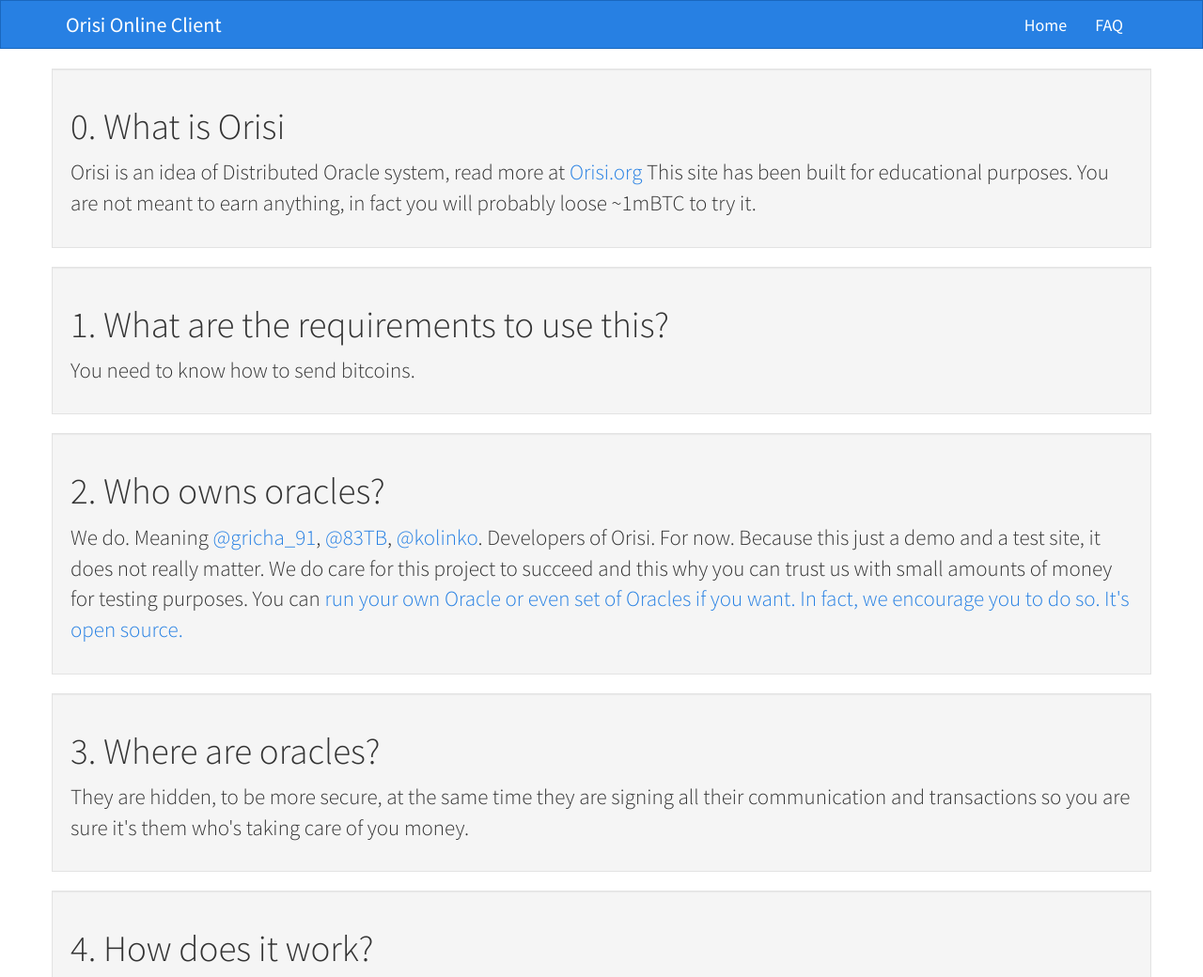
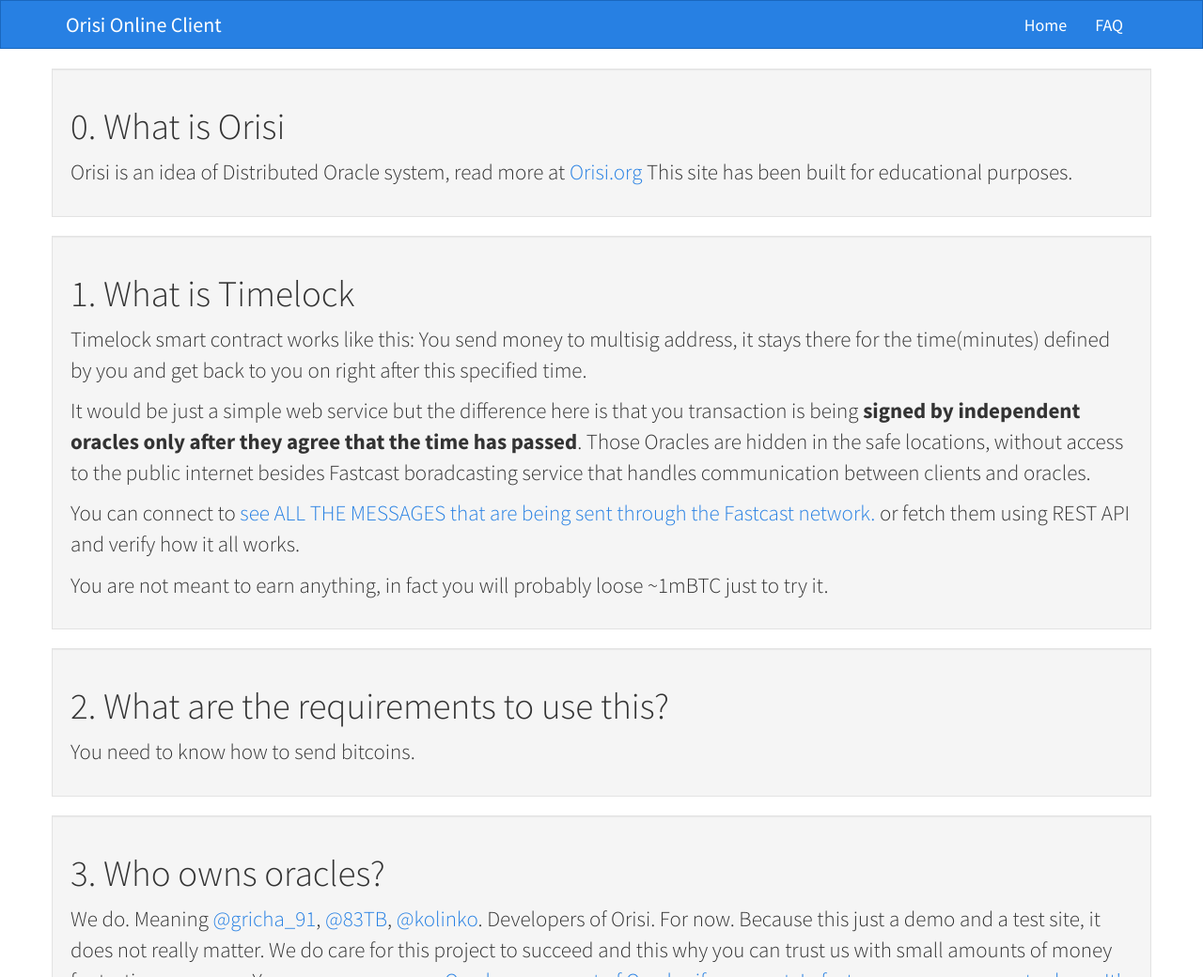
Before and after one commit to orisi/webclient, a Django app: template orisiclient/templates/main/faq.html in a window 1280 px wide. Shown: the top 1040 px of the page at 94% size. Run offline with Django 3.2, Linux system fonts and the light colour scheme; the template is opened without the code that fills it, so the values that code supplies are empty; style sheets or scripts are compiled from the project's sources; some libraries are stand-ins or nearby versions.

Commit message:
udpates in faq - more

```diff
--- a/orisiclient/templates/main/faq.html
+++ b/orisiclient/templates/main/faq.html
@@ -8,19 +8,34 @@
     <div class="col-xs-12 well">
     <h1>0. What is Orisi</h1>
     <p>Orisi is an idea of Distributed Oracle system, read more at <a href="http://orisi.org/">Orisi.org</a>
-    This site has been built for educational purposes. You are not meant to earn anything, in fact you will probably loose ~1mBTC to try it.
+    This site has been built for educational purposes.
     </p>
    </div>
 
+   <div class="col-xs-12 well">
+    <h1>1. What is Timelock</h1>
+    <p>Timelock smart contract works like this:
+        You send money to multisig address,
+        it stays there for the time(minutes) defined by you and get back to you on right after this specified time.
+
+    </p>
+       <p>It would be just a simple web service but the difference here is that you transaction is being <B>signed by independent oracles only after they agree that the time has passed</B>. Those Oracles are hidden in the safe locations, without access to the public internet besides Fastcast boradcasting service that handles communication between clients and oracles.</p>
+
+       <P>You can connect to <A href="http://hub.orisi.org"> see ALL THE MESSAGES that are being sent through the Fastcast network.</A> or fetch them using REST API and verify how it all works.</P>
+
+       <P>You are not meant to earn anything, in fact you will probably loose ~1mBTC just to try it.</P>
+   </div>
+
+
 
     <div class="col-xs-12 well">
-    <h1>1. What are the requirements to use this?</h1>
+    <h1>2. What are the requirements to use this?</h1>
     <p>You need to know how to send bitcoins.</p>
    </div>
 
 
   <div class="col-xs-12 well">
-    <h1>2. Who owns oracles?</h1>
+    <h1>3. Who owns oracles?</h1>
     <p>We do. Meaning <a href="http://twitter.com/gricha_91">@gricha_91</A>, <a href="http://twitter.com/83tb">@83TB</a>, <a href="http://twitter.com/kolinko">@kolinko</a>. Developers of Orisi. For now. Because this just a demo and a test site, it does not really matter. We do care for this project to succeed
       and this why you can trust us with small amounts of money for testing purposes. You can <A href="https://github.com/orisi/oracle">run your own Oracle or even set of Oracles if you want. In fact, we encourage you to do so. It's open source.</A>
 
@@ -28,23 +43,23 @@
   </div>
 
   <div class="col-xs-12 well">
-    <h1>3. Where are oracles?</h1>
+    <h1>4. Where are oracles?</h1>
     <p>They are hidden, to be more secure, at the same time they are signing all their communication and transactions so you are sure it's them who's taking care of you money.
     </p>
   </div>
 
   <div class="col-xs-12 well">
-    <h1>4. How does it work?</h1>
+    <h1>5. How does it work?</h1>
   <iframe width="420" height="315" src="//www.youtube.com/embed/boPW1FwNu4c" frameborder="0" allowfullscreen></iframe>
   </div>
 
   <div class="col-xs-12 well">
-    <h1>5. Can I use this site to "timelock" huge amounts of Bitcoins?</h1>
- <p>Please, don't. This is just a demo site, working on the alpha version of the Orisi code. It's safe to send few milibtc through it, but don't risk sending more.</p> </div>
+    <h1>6. Can I use this site to "timelock" huge amounts of Bitcoins?</h1>
+ <p>Please, don't. This is just a demo site, working on the alpha version of the Orisi code. It's safe to send a few milibtc through it, but don't risk sending more.</p> </div>
 </div>
 
  <div class="col-xs-12 well">
-    <h1>6. For how long should I set the timelock?</h1>
+    <h1>7. For how long should I set the timelock?</h1>
  <p>
  Setting timelock time for less than 15 minutes is probably ineffective, the fastest time we have achieved with the whole contract to finish was 16 minutes(timelock = "1 minute").
  For now do not set it to more than 48 hours. We reserve a right to take down this site with 1 week notice.</p> </div>
@@ -52,7 +67,7 @@
 
 
      <div class="col-xs-12 well">
-    <h1>7. How much does it costs?</h1>
+    <h1>8. How much does it costs?</h1>
  <p>
  Each Oracle is charging 0.0003 BTC for arbitraging your smart contract.
 
```
